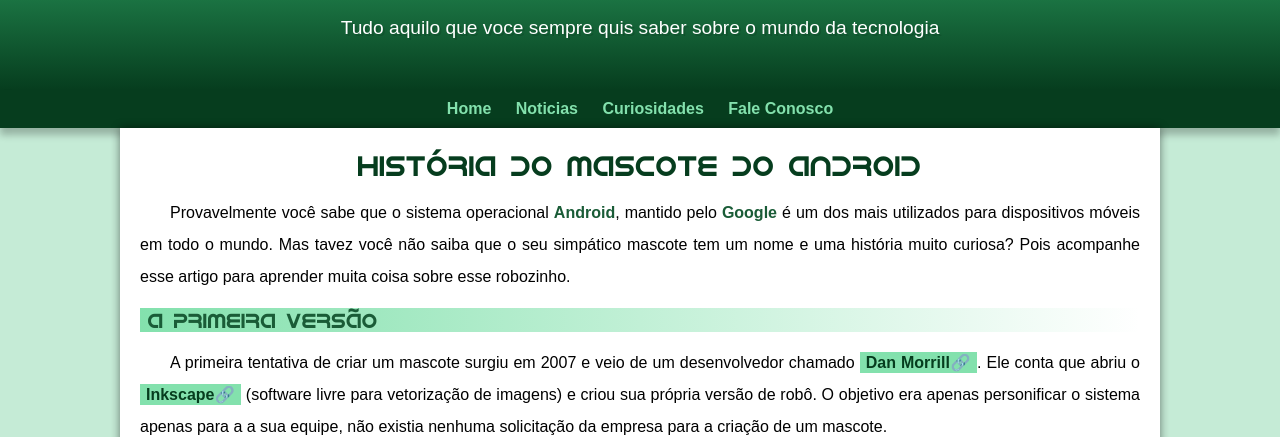
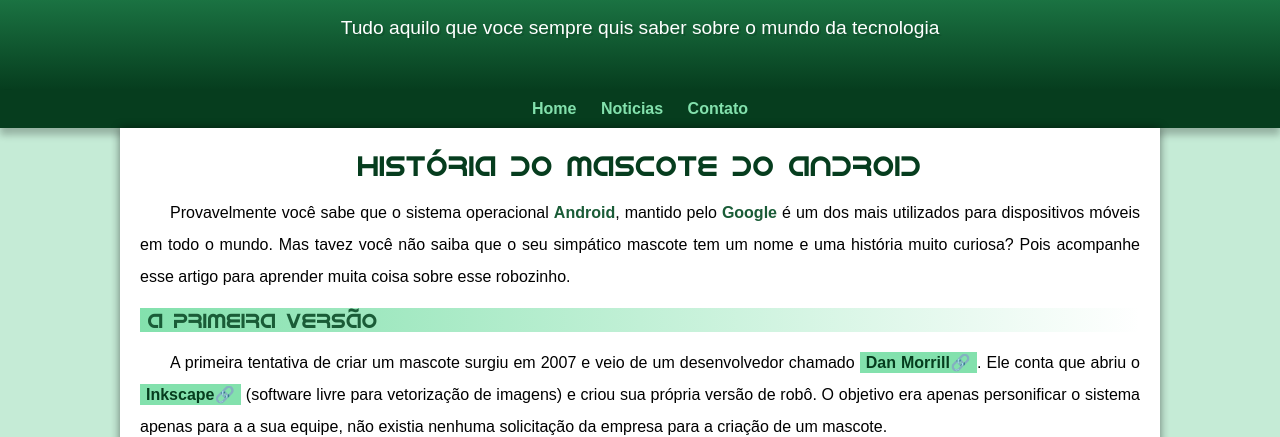
Before and after one commit to bruhjpeg/Projeto-Android, a plain HTML site: page index.html in a window 1280 px wide. Shown: the part 90-527 px from the top of the page. Drawn offline with Linux system fonts and the light colour scheme.

Commit message:
ajeitando o padding

```diff
--- a/index.html
+++ b/index.html
@@ -29,8 +29,7 @@
     <nav>
       <a href="#">Home</a>
       <a href="#">Noticias</a>
-      <a href="#">Curiosidades</a>
-      <a href="#">Fale Conosco</a>
+      <a href="#">Contato</a>
       <!-- Conteudo principal do site -->
     </nav>
     <main>
--- a/style.css
+++ b/style.css
@@ -57,7 +57,7 @@ header > p {
   padding-left: 10px;
   margin: auto;
   text-shadow: 2px 2px 0px rgba(0, 0, 0, 0.127);
-  padding-bottom: 30px;
+  padding-bottom: 50px;
 }
 
 nav {
```
